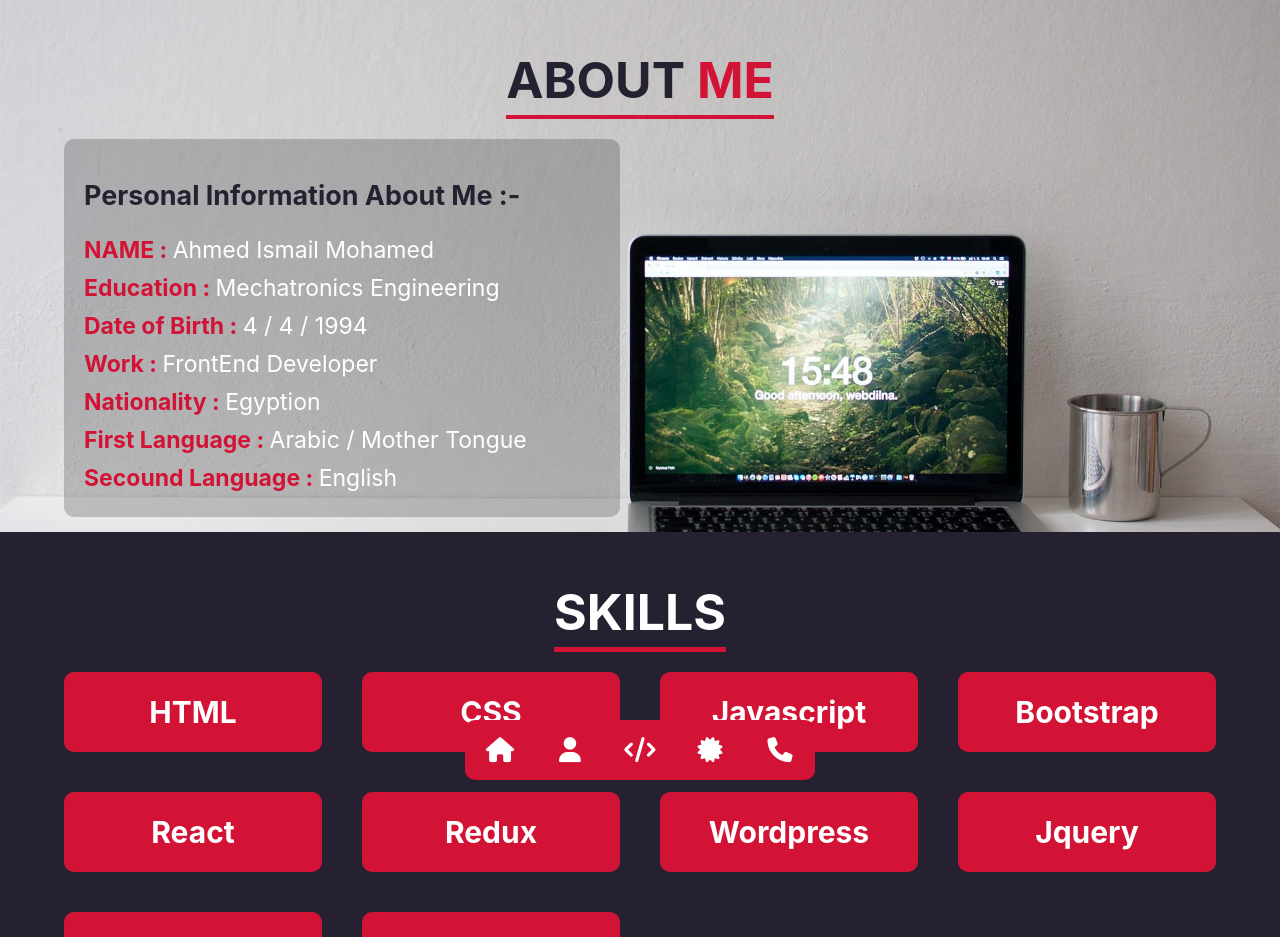
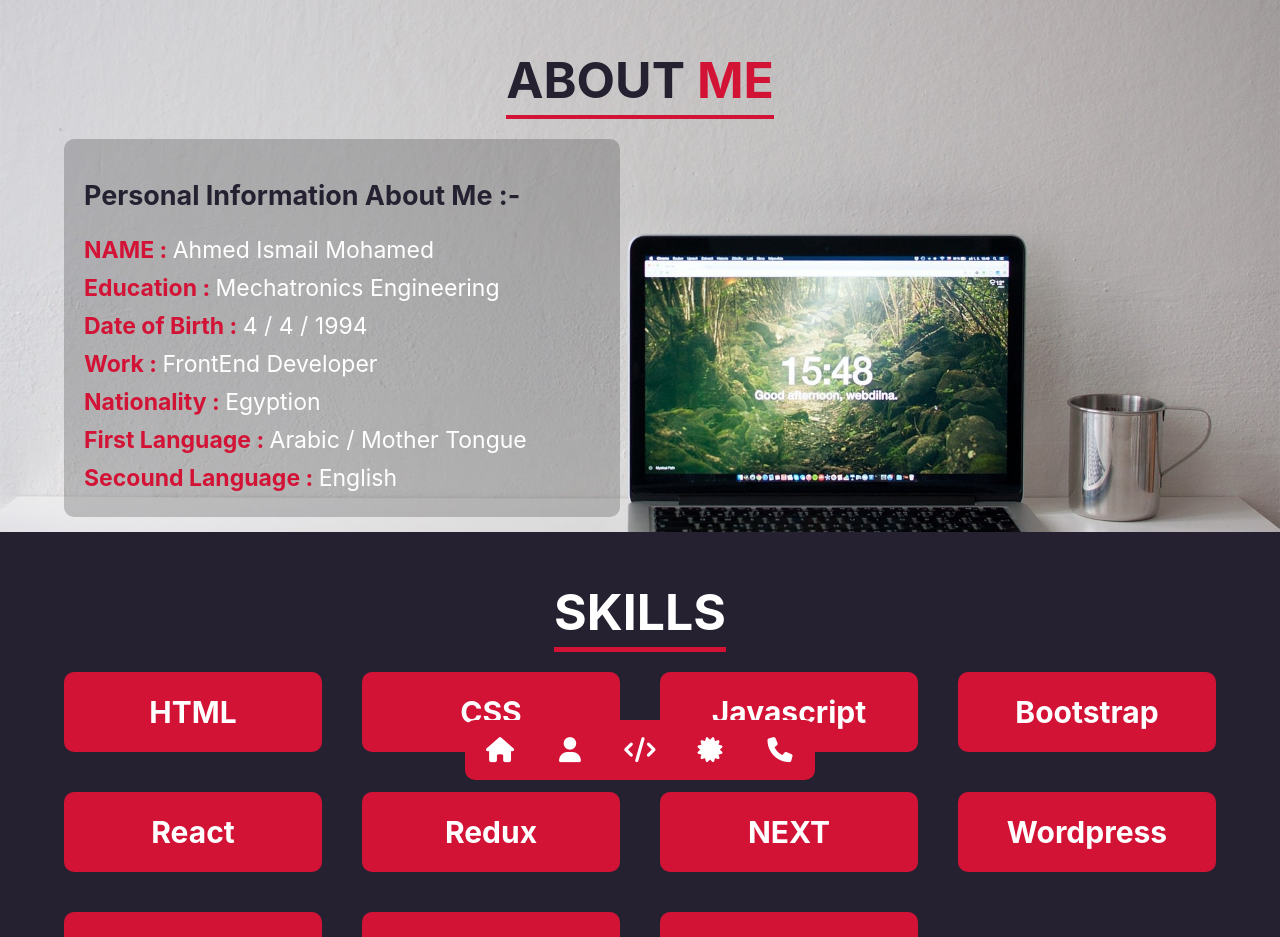
Before and after one commit to ahmedismail4494/ahmed20222, a React (Create React App) app: page /about in a window 1280 px wide. Shown: the top 937 px of the page. Built offline with nearby package versions, Linux system fonts and the light colour scheme.

Commit message:
5th commit

```diff
--- a/src/components/Skills/Skills.js
+++ b/src/components/Skills/Skills.js
@@ -15,6 +15,7 @@ const Skills = () => {
                   <Skill class="skill"> Bootstrap </Skill>
                   <Skill class="skill"> React </Skill>
                   <Skill class="skill"> Redux </Skill>
+                  <Skill class="skill"> NEXT </Skill>
                   <Skill class="skill"> Wordpress </Skill>
                   <Skill class="skill"> Jquery </Skill>
                   <Skill class="skill"> SASS </Skill>
```
